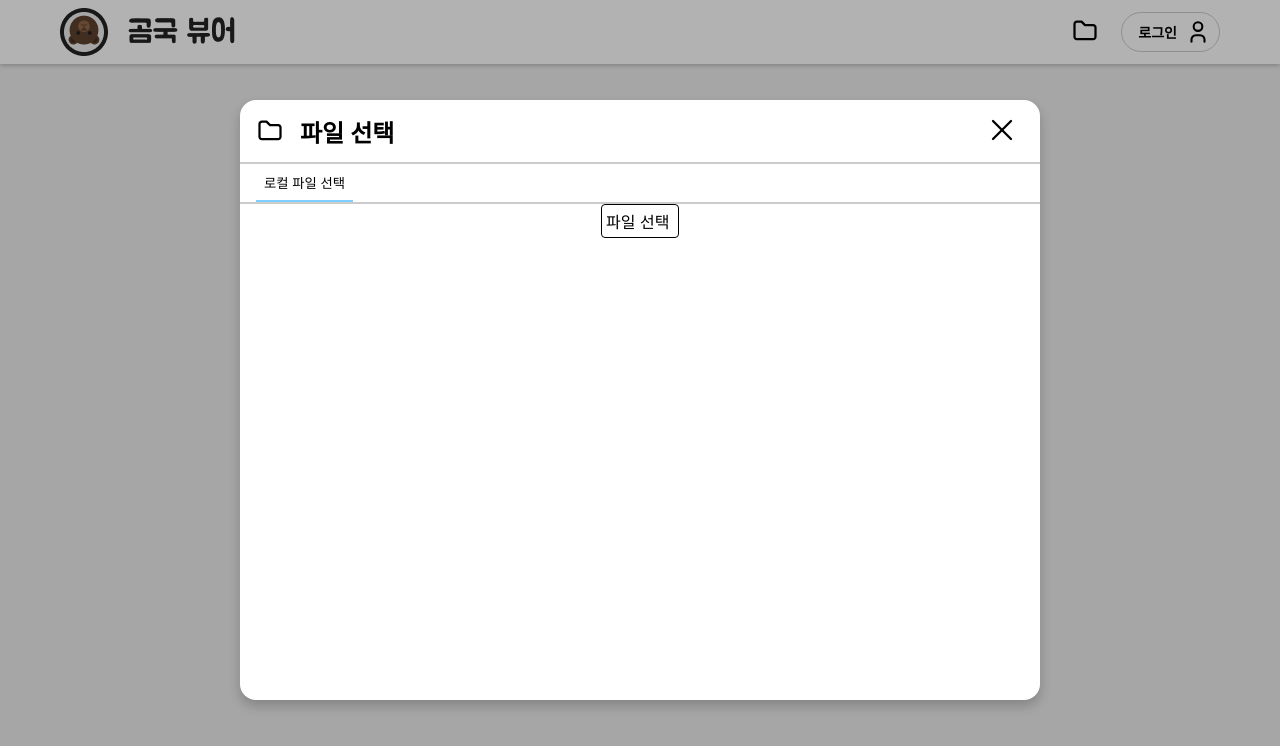
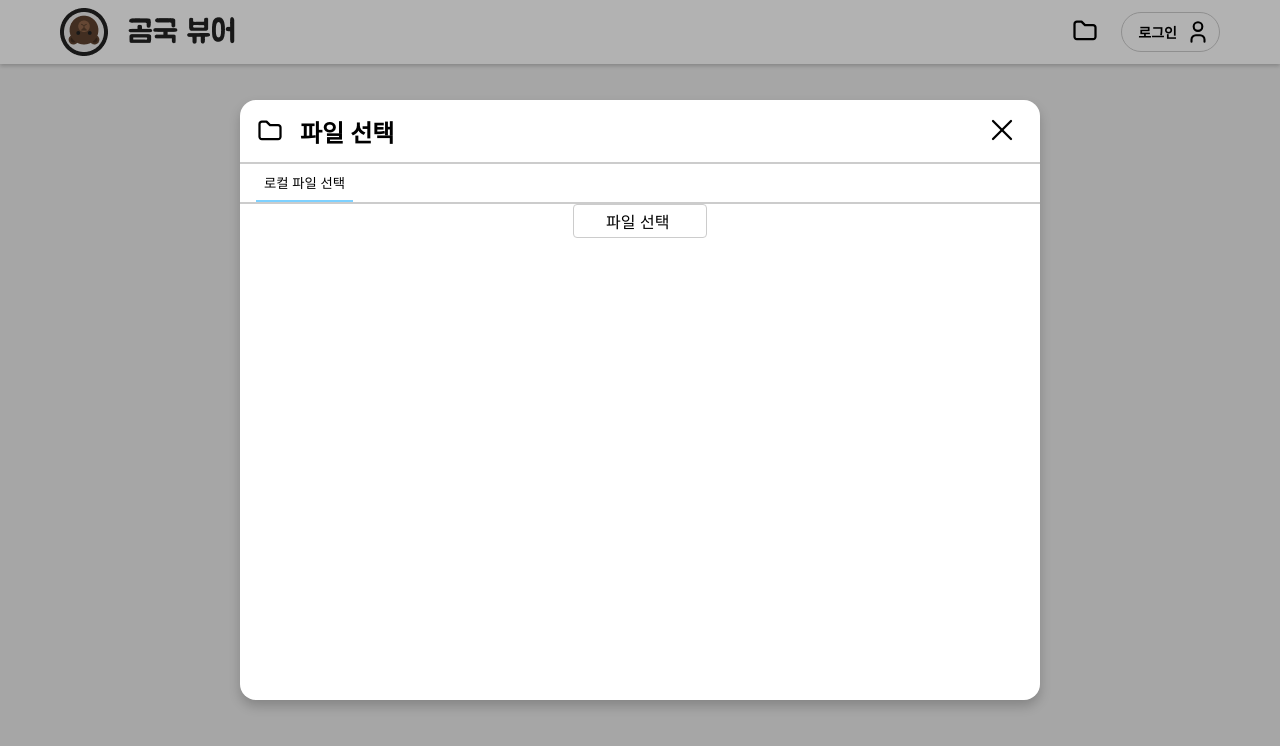
Before and after one commit to ssu-memorier/gomguk-viewer-fe, a Vue app: page / in a window 1280 px wide. Both pictures are taken after a click on the button "파일 불러오기". Shown: the top 746 px of the page. Built offline with nearby package versions, Linux system fonts and the light colour scheme; no server answers.

Commit message:
style/ pdf 불러오기 버튼 스타일 개정

```diff
--- a/src/components/button/PdfLoadButton.vue
+++ b/src/components/button/PdfLoadButton.vue
@@ -53,13 +53,19 @@ function isExceedLimit(file: File): boolean {
 </script>
 
 <style lang="scss" scoped>
+@import '@/assets/scss/theme';
 label {
     display: inline-block;
     cursor: pointer;
-    border: 1px solid black;
+    border: 1px solid $BORDER-COLOR;
     border-radius: 4px;
     margin: auto 0;
-    padding: 0.25rem;
+    padding: 0.25rem 2rem;
+    background-color: $SURFACE-COLOR;
+
+    &:hover {
+        background-color: $SURFACE-COLOR__HOVER;
+    }
 }
 input[type='file'] {
     width: 0;
```
